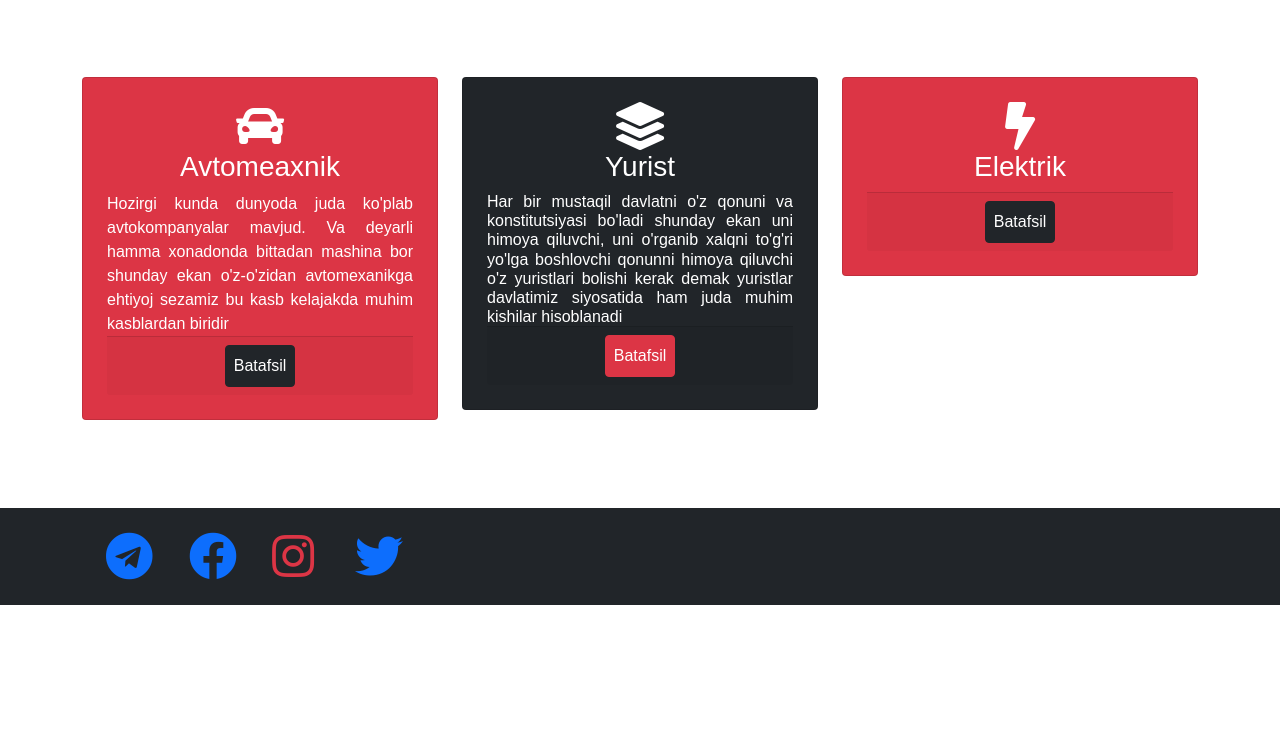
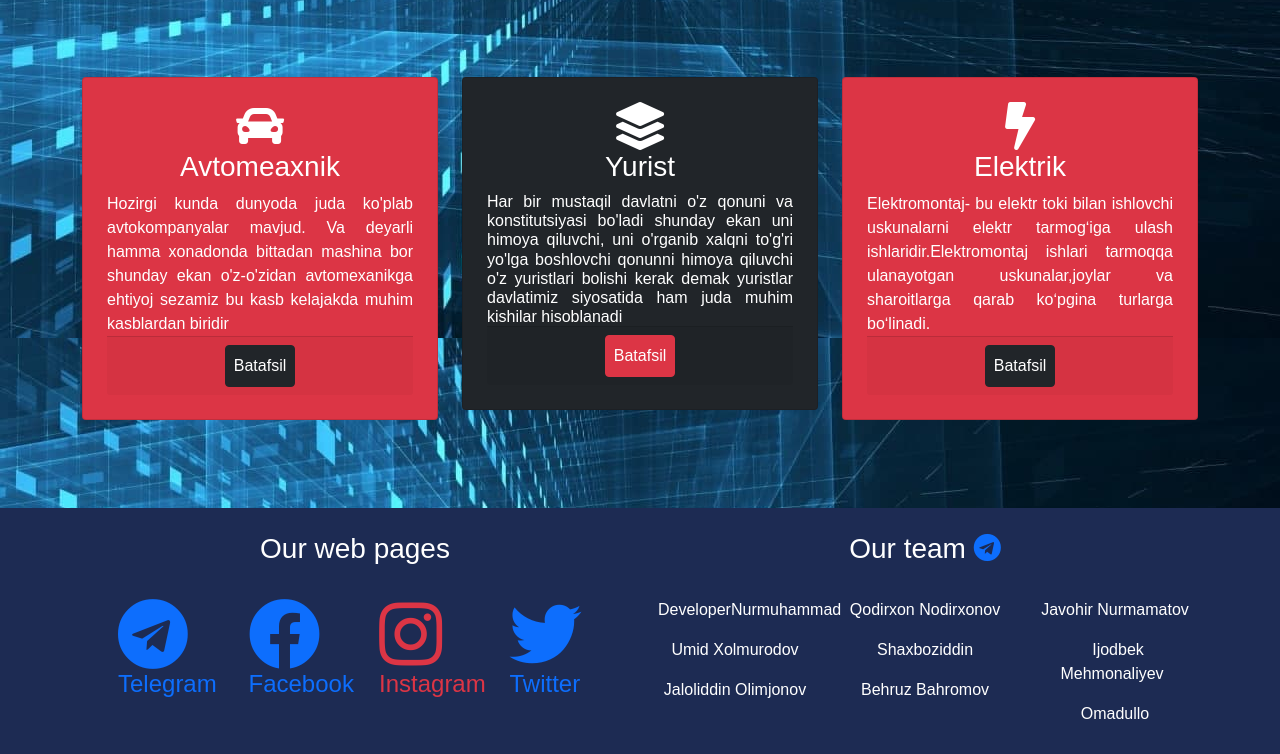
Before and after one commit to gopheruz/kelajagimiz.uz, a plain HTML site: page index.html in a window 1280 px wide. Shown: the part 1495-2249 px from the top of the page. Before the commit the page ends 2100 px from the top, so only its background shows below. Drawn offline with Linux system fonts and the light colour scheme.

Commit message:
only home page ready

```diff
--- a/index.html
+++ b/index.html
@@ -1,5 +1,6 @@
 <!DOCTYPE html>
 <html lang="en">
+
 <head>
     <meta charset="UTF-8">
     <meta http-equiv="X-UA-Compatible" content="IE=edge">
@@ -12,6 +13,7 @@
     <link rel="stylesheet" href="https://cdnjs.cloudflare.com/ajax/libs/font-awesome/5.15.4/css/all.min.css">
     <link rel="stylesheet" href="vendors/css/style.css">
 </head>
+
 <body>
     <!-- header -->
     <header id="header">
@@ -52,6 +54,7 @@
 
 
     <!-- kasblar haqida -->
+    <section class="kasblar-bg">
         <div id="kasblar" class="pt-5">
             <div class=" pb-4">
                 <div class="container text-white text-center">
@@ -62,8 +65,10 @@
                             <div class="card bg-dark p-4">
                                 <i class="fas fa-school fa-3x"></i>
                                 <h2>O'qituvchi</h2>
-                            <h5 class="m-0 text-justify" >
-                                Malakali o'z ustida ishlaydigan, har kuni o'z bilimlarini oshirib boradigan, Zamon talabiga javob beraoladigan, yuqori texnalogiyalar orqali dars o'tadigan o'qituvchilar vatanimizni ravnaqini yuksaklarga ko'tarishda juda-juda kerak
+                                <h5 class="m-0 text-justify">
+                                    Malakali o'z ustida ishlaydigan, har kuni o'z bilimlarini oshirib boradigan, Zamon
+                                    talabiga javob beraoladigan, yuqori texnalogiyalar orqali dars o'tadigan o'qituvchilar
+                                    vatanimizni ravnaqini yuksaklarga ko'tarishda juda-juda kerak
                                 </h5>
                                 <div class="card-header">
                                     <a href="#" class="btn btn-danger p-2">Batafsil</a>
@@ -75,9 +80,11 @@
                         <div class="col-md-4 my-3 ">
                             <div class="card bg-danger p-4">
                                 <i class="fas fa-code fa-3x"></i>
-                            <h2> Dasturchi</h2>
+                                <h2> IT (ayti) mutaxsisi</h2>
                                 <p class="m-0 text-justify font-size">
-                                Hozirgi kunda IT (ayti) sohasi shiddat bilan rivojlanib bormoqda shunday ekan dasturchi kompyuter mutaxasisisga hozir ham kelajakda ham ehtiyoj juda katta agar siz malakali k IT mutaxasisi bo'lmoqchi bolsangiz unda manzilda adashmabsiz
+                                    Hozirgi kunda IT (ayti) sohasi shiddat bilan rivojlanib bormoqda shunday ekan dasturchi
+                                    kompyuter mutaxasisisga hozir ham kelajakda ham ehtiyoj juda katta agar siz malakali k
+                                    IT mutaxasisi bo'lmoqchi bolsangiz unda manzilda adashmabsiz
 
                                 </p>
                                 <div class="card-footer">
@@ -92,9 +99,11 @@
                                 <i class="fas fa-user-nurse fa-3x text-white"></i>
                                 <h2>Shifokor</h2>
                                 <h5 class="m-0 text-justify font-size1">
-                               Shifokorlar dunyoni asrovchilar deb ham aytiladi dunyoda inson borki u shifokorga umrida bir marta bo'lsaham muxtojlik sezadi shunday ekan shifokorlar hammaga kerak va juda zarur
+                                    Shifokorlar dunyoni asrovchilar deb ham aytiladi dunyoda inson borki u shifokorga umrida
+                                    bir marta bo'lsaham muxtojlik sezadi shunday ekan shifokorlar hammaga kerak va juda
+                                    zarur
                                     buning isbotini pandemiya vaqtida ko'rishiiz mumkin
-                            <h5/>
+                                    <h5 />
                                     <div class="card-header">
                                         <a href="#" class="btn btn-danger p-2">Batafsil</a>
                                     </div>
@@ -112,7 +121,8 @@
                                 <h3>Avtomeaxnik</h3>
                                 <p class="m-0 text-justify">
                                     Hozirgi kunda dunyoda juda ko'plab avtokompanyalar mavjud.
-                                Va deyarli hamma xonadonda bittadan mashina bor shunday ekan o'z-o'zidan avtomexanikga ehtiyoj sezamiz bu kasb kelajakda muhim kasblardan biridir
+                                    Va deyarli hamma xonadonda bittadan mashina bor shunday ekan o'z-o'zidan avtomexanikga
+                                    ehtiyoj sezamiz bu kasb kelajakda muhim kasblardan biridir
                                 </p>
                                 <div class="card-footer">
                                     <a href="kasblar/avtomexanik/index.html" class="btn btn-dark p-2">Batafsil</a>
@@ -128,8 +138,10 @@
 
                                 <h3>Yurist</h3>
                                 <h6 class="m-0 text-justify">
-                                Har bir mustaqil davlatni o'z qonuni va konstitutsiyasi bo'ladi shunday ekan uni himoya qiluvchi, uni o'rganib xalqni to'g'ri yo'lga boshlovchi
-                                qonunni himoya qiluvchi o'z yuristlari bolishi kerak  demak yuristlar davlatimiz siyosatida ham juda muhim kishilar hisoblanadi
+                                    Har bir mustaqil davlatni o'z qonuni va konstitutsiyasi bo'ladi shunday ekan uni himoya
+                                    qiluvchi, uni o'rganib xalqni to'g'ri yo'lga boshlovchi
+                                    qonunni himoya qiluvchi o'z yuristlari bolishi kerak demak yuristlar davlatimiz
+                                    siyosatida ham juda muhim kishilar hisoblanadi
                                 </h6>
                                 <div class="card-footer">
                                     <a href="#" class="btn btn-danger p-2">Batafsil</a>
@@ -143,9 +155,11 @@
                             <div class="card bg-danger p-4">
                                 <i class="fas fa-bolt fa-3x"></i>
                                 <h3>Elektrik</h3>
-                            <p class="m-0">
+                                <p class="m-0 text-justify">
+                                    Elektromontaj- bu elektr toki bilan ishlovchi uskunalarni elektr tarmogʻiga ulash
+                                    ishlaridir.Elektromontaj ishlari tarmoqqa ulanayotgan uskunalar,joylar va sharoitlarga
+                                    qarab koʻpgina turlarga boʻlinadi.
 
-                                 <!--Elektrik haqida ma'lumot yozilsin  -->
 
                                 </p>
                                 <div class="card-footer">
@@ -159,55 +173,93 @@
             </div>
 
         </div>
+    </section>
     <!-- /kasblar haqida -->
 
 
 
     <!-- footer -->
 
-    <footer class="bg-dark">
+    <footer class="bg-light-dark">
         <!-- web pages -->
         <div class="container">
             <div class="row">
-               <div class="col-md-4">
+                <div class="col-md-6">
                     <div class="row p-4 ">
-                    <div class="col-md-3">
-                        <a href="https://t.me/kelajagimiz_uz" class="text-primary" >
-
-                            <i class="fab fa-telegram fa-3x"></i>
-
-                        </a>
+                        <h3 class="text-white text-center">Our web pages</h3>
+                        <br>
+                        <div class="col-md-3 p-4">
+                            <h4 class="text-primary">
+                                <a href="https://t.me/kelajagimiz_uz" class="text-primary tdn" target="_blank"">
+                                    <i class="fab fa-telegram fa-3x text-pr"></i> Telegram</a>
+                            </h4>
                         </div>
-                    <div class="col-md-3">
-                        <a href="#" class="text-primary" >
-                             <i class="fab fa-facebook fa-3x"></i>
-                        </a>
+                        <div class="col-md-3 p-4">
+                           <h4 class="text-primary">
+                            <a href="#" class="text-primary tdn" target="_blank">
+                                <i class="fab fa-facebook fa-3x  text-pr"></i> Facebook</a>
+                           </h4>
                         </div>
-                    <div class="col-md-3">
-                        <a href="#" class="text-danger" >
-                             <i class="fab fa-instagram fa-3x"></i>
-                        </a>
+                        <div class="col-md-3 p-4">
+                            <h4 class="text-danger">
+                                <a href="#" class="text-danger tdn" target="_blank">
+                                    <i class="fab fa-instagram text-danger fa-3x"> </i> Instagram</a>
+                            </h4>
                         </div>
-                    <div class="col-md-3">
-                        <a href="https://mobile.twitter.com/kelajagimiz" class="text-primary" >
-                             <i class="fab fa-twitter fa-3x"></i>
-                        </a>
-                    </div>
-                   </div>
-
+                        <div class="col-md-3 p-4">
+                            <h4 class="text-white"><a href="https://mobile.twitter.com/kelajagimiz" class="text-primary tdn" target="_blank">
+                                <i class="fab fa-twitter fa-3x text-primary"></i> Twitter </a>
+                            </h4>
                         </div>
                     </div>
                 </div>
+                <div class="col md-6">
 
+                    <div class="row text-center">
+                        <h3 class=" tex-center text-white p-4">Our team <i class="fab fa-telegram text-primary"></i></h3>
+                        <div class="col-md-4">
+                            <p>
+                                <a href="https://t.me/nurmuhammad_hasanov" target="_blank" class="tdn  dc ">DeveloperNurmuhammad</a>
+                            </p>
+                            <p>
+                                <a href="https://t.me/Umid_Kholmurodov" target="_blank" class="tdn dc">Umid Xolmurodov</a>
+                            </p>
+                            <p>
+                                <a href="https://t.me/developerjaloliddin" target="_blank" class="tdn  dc">Jaloliddin Olimjonov</a>
+                            </p>
+                        </div>
+                        <div class="col-md-4">
+                            <p>
+                                <a href="https://t.me/QODIRKHAN_10" target="_blank" class="tdn  dc "> Qodirxon Nodirxonov</a>
+                            </p>
+                            <p>
+                                <a href="https://t.me/developerShaxboziddin" target="_blank" class="tdn  dc">Shaxboziddin </a>
 
+                            </p>
+                            <p>
+                                <a href="https://t.me/bahromov_br" target="_blank" class="tdn  dc">Behruz Bahromov</a>
+                            </p>
+                        </div>
+                        <div class="col-md-4">
+
+                            <p>
+                                <a href="https://t.me/Javohir779" target="_blank" class="tdn  dc ">Javohir Nurmamatov</a>
+                            </p>
+                            <p>
+                                <a href="https://t.me/Mekhmonaliev_I" target="_blank" class="tdn dc">Ijodbek Mehmonaliyev</a>
+                            </p>
+                            <p>
+                                <a href="https://t.me/janob_super" target="_blank" class="tdn  dc">Omadullo  </a>
+                            </p>
+                        </div>
+                    </div>
+                </div>
+            </div>
+        </div>
         <!-- /web pages -->
-
-
     </footer>
-
     <!-- /footer -->
-
-
     <script src="vendors/js/bootstrap.js"></script>
 </body>
+
 </html>
--- a/vendors/css/style.css
+++ b/vendors/css/style.css
@@ -1,5 +1,4 @@
 /* home */
-
 *{
     margin: 0px;
     padding:0px;
@@ -9,7 +8,6 @@
 #header{
     background-color: rgba(10, 6, 73, 0.822);
     color: #fff;
-
 }
 #header div div h1{
      padding:20px;
@@ -33,7 +31,6 @@
     background-size: cover;
     background-repeat: no-repeat;
     background-position: center bottom;
-
 }
 .section{
     margin-top: 25%;
@@ -45,9 +42,6 @@
     padding: 20px;
 }
 /* /home */
-
-
-
 /* kasblar-card */
 .text-justify{
     text-align: justify;
@@ -60,3 +54,31 @@
 }
 
 /* /kasblar-card */
+
+.bg-light-dark{
+    background-color: rgba(5, 21, 65, 0.9);
+}
+.tdn{
+    text-decoration: none;
+}
+
+.dc{
+   color: #fff;
+    padding: 6px;
+    border-radius: 15px;
+   margin-top: 10px;
+   transition: 1s;
+}
+.dc:hover{
+    background-color: #fff;
+    color:rgb(33, 8, 177);
+    transition: 1s;
+    font-size: 18px;
+    font-weight: bold;
+}
+.kasblar-bg{
+    background-image: url("../img/section.jpg");
+    background-repeat: no-repeat;
+    background-size: cover;
+    background-attachment: fixed;
+}
```
Also changed, not shown: kasblar/avtomexanik/index-2.html (+2 -2 lines), kasblar/avtomexanik/index.html (+2 -1 lines), vendors/img/section.jpg (added). Lines whose indentation alone changed are shown as unchanged.
